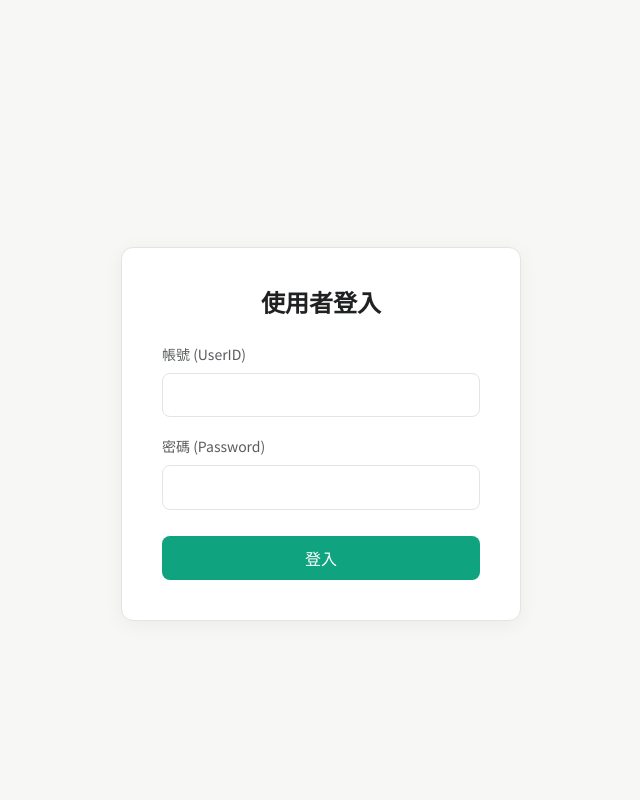
After one commit to YuTzu2003/FeedbackLoop-AI, a Flask app: page /login in a window 1280 px wide. The commit adds this page. Shown: the whole page, without its empty margins (319-959 px from the left). Run offline with Flask 3, Linux system fonts and the light colour scheme; parts of the project's set-up code (start-up, migrations or seed data) failed here and were passed over.

Commit message:
新增使用者權限登入 (#3)

```diff
--- a/app.py
+++ b/app.py
@@ -5,7 +5,7 @@ from uuid import uuid4
 from dotenv import load_dotenv
 import logging
 import sys
-from flask import Flask, jsonify, render_template, request
+from flask import Flask, jsonify, render_template, request, session, redirect, url_for
 from pipeline.retrieve_answer import answer_from_chunks, answer_from_history, retrieve_chunks
 from pipeline.load_url import ingest_web_url
 from pipeline.load_pdf import ingest_pdf
@@ -13,21 +13,24 @@ from services.config import load_settings
 from services.api import load_llm_settings, get_system_prompt
 from services.vectordb import RagServiceError, delete_document, weaviate_status
 from services.storage import (append_jsonl,delete_notebook_records,get_notebook,notebook_history,read_jsonl,save_feedback,save_upload,)
+from services.db import get_conn
+import os
 
 load_dotenv()
-
 settings = load_settings()
 llm_settings = load_llm_settings()
+
 app = Flask(__name__)
+
 BASE_DIR = Path(__file__).resolve().parent
+HISTORY_DIR = f"{BASE_DIR}/tasks/historys"
+Path(HISTORY_DIR).mkdir(parents=True, exist_ok=True)
 app.config["MAX_CONTENT_LENGTH"] = 20 * 1024 * 1024
-HISTORY_DIR = BASE_DIR / "tasks" / "historys"
-HISTORY_DIR.mkdir(parents=True, exist_ok=True)
-app.config["FEEDBACK_LOG"] = HISTORY_DIR / "feedbacks.jsonl"
-app.config["NOTEBOOK_LOG"] = HISTORY_DIR / "notebooks.jsonl"
-app.config["NOTEBOOK_HISTORY_LOG"] = HISTORY_DIR / "notebook_history.jsonl"
-app.config["UPLOAD_FOLDER"] = BASE_DIR / "uploads"
-app.config["PDF_CHUNK_REPORT_DIR"] = BASE_DIR / "tmp" / "pdf_chunks"
+app.config["FEEDBACK_LOG"] = f"{HISTORY_DIR}/feedbacks.jsonl"
+app.config["NOTEBOOK_LOG"] = f"{HISTORY_DIR}/notebooks.jsonl"
+app.config["NOTEBOOK_HISTORY_LOG"] = f"{HISTORY_DIR}/notebook_history.jsonl"
+app.config["UPLOAD_FOLDER"] = f"{BASE_DIR}/uploads"
+app.config["PDF_CHUNK_REPORT_DIR"] = f"{BASE_DIR}/tmp/pdf_chunks"
 feedback_log_lock = Lock()
 notebook_log_lock = Lock()
 notebook_history_log_lock = Lock()
@@ -36,6 +39,10 @@ logging.basicConfig(level=logging.INFO,format='%(asctime)s | %(levelname)s | %(m
 werkzeug_logger = logging.getLogger('werkzeug')
 werkzeug_logger.handlers = []
 werkzeug_logger.propagate = True
+app.secret_key = os.environ.get("SECRET_KEY") or os.urandom(32)
+
+from services.auth import auth_bp, login_required, admin_required
+app.register_blueprint(auth_bp)
 
 
 def current_notebook(notebook_id: str) -> dict | None:
@@ -43,32 +50,38 @@ def current_notebook(notebook_id: str) -> dict | None:
 
 
 @app.get("/")
+@login_required
 def index():
     return render_template("index.html", llm_model=llm_settings.model)
 
 
 @app.get("/feedback")
 @app.get("/feedbacks")
+@login_required
 def feedback_page():
     return render_template("feedback.html")
 
 
 @app.get("/connection")
+@admin_required
 def connection_page():
     return render_template("connection.html")
 
 
 @app.get("/api/feedbacks")
+@login_required
 def list_feedbacks():
     return jsonify(items=read_jsonl(app.config["FEEDBACK_LOG"], "feedback"))
 
 
 @app.get("/api/notebooks")
+@login_required
 def list_notebooks():
     return jsonify(items=read_jsonl(app.config["NOTEBOOK_LOG"], "notebook"))
 
 
 @app.get("/api/notebooks/<notebook_id>/history")
+@login_required
 def list_notebook_history(notebook_id: str):
     if not current_notebook(notebook_id):
         return jsonify(error="找不到此筆記本。"), 404
@@ -76,6 +89,7 @@ def list_notebook_history(notebook_id: str):
 
 
 @app.delete("/api/notebooks/<notebook_id>")
+@login_required
 def delete_notebook(notebook_id: str):
     notebook = current_notebook(notebook_id)
     if not notebook:
@@ -101,6 +115,7 @@ def delete_notebook(notebook_id: str):
 
 
 @app.get("/api/weaviate/status")
+@login_required
 def check_weaviate_status():
     try:
         return jsonify(weaviate_status(settings))
@@ -110,6 +125,7 @@ def check_weaviate_status():
 
 
 @app.post("/api/upload")
+@login_required
 def upload():
     file = request.files.get("file")
     if not file or not file.filename:
@@ -141,6 +157,7 @@ def upload():
 
 
 @app.post("/api/upload_url")
+@login_required
 def upload_url():
     url = (request.json or {}).get("url", "").strip()
     if not url:
@@ -155,6 +172,7 @@ def upload_url():
 
 
 @app.post("/api/ask")
+@login_required
 def ask():
     payload = request.json or {}
     question = payload.get("question", "").strip()
@@ -205,6 +223,7 @@ def ask():
 
 
 @app.post("/api/feedback")
+@login_required
 def feedback():
     try:
         save_feedback(app.config["FEEDBACK_LOG"], feedback_log_lock, request.json or {})
--- a/pyproject.toml
+++ b/pyproject.toml
@@ -10,6 +10,7 @@ dependencies = [
     "ipykernel>=7.3.0",
     "openai>=2.45.0",
     "pymupdf>=1.28.0",
+    "pyodbc>=5.3.0",
     "python-dotenv>=1.2.2",
     "requests>=2.32",
     "weaviate-client>=4.22.0",
--- /dev/null
+++ b/services/auth.py
@@ -0,0 +1,107 @@
+import logging
+from functools import wraps
+from flask import Blueprint, request, session, redirect, url_for, render_template, flash, jsonify
+from services.db import get_conn
+import os, json, datetime
+
+auth_bp = Blueprint('auth', __name__)
+
+def login_log(user_id, ip, success, reason=""):
+    log_dir = "tasks/cache"
+    os.makedirs(log_dir, exist_ok=True)
+
+    log_entry = {
+        "userid": user_id,
+        "ip": ip,
+        "login_time": datetime.datetime.now().strftime("%Y/%m/%d %H:%M:%S"),
+        "success": success,
+        "reason": reason
+    }
+
+    with open(f"{log_dir}/login_logs.json", "a", encoding="utf-8") as f:
+        f.write(json.dumps(log_entry, ensure_ascii=False) + "\n")
+
+
+# ---- 登入驗證 ----
+def login_required(f):
+    @wraps(f)
+    def decorated_function(*args, **kwargs):
+        from flask import current_app
+        if current_app.config.get("TESTING") or os.environ.get("BYPASS_LOGIN"):
+            if not session.get("id"):
+                session["id"] = "test-id"
+                session["userid"] = "test-user"
+                session["name"] = "Test User"
+                session["position"] = "Admin"
+            return f(*args, **kwargs)
+        if "id" not in session:
+            if (request.path.startswith('/api/') or
+                request.path.startswith('/dashboard/upload') or
+                request.path.startswith('/dashboard/delete') or
+                request.headers.get('X-Requested-With') == 'XMLHttpRequest' or
+                'application/json' in request.headers.get('Accept', '')):
+                return jsonify({"ok": False, "error": "請先登入系統"}), 401
+            return redirect(url_for("auth.login"))
+        return f(*args, **kwargs)
+    return decorated_function
+
+# ---- 管理員權限驗證 ----
+def admin_required(f):
+    @wraps(f)
+    def decorated_function(*args, **kwargs):
+        from flask import current_app
+        if current_app.config.get("TESTING") or os.environ.get("BYPASS_LOGIN"):
+            if not session.get("id"):
+                session["id"] = "test-id"
+                session["userid"] = "test-user"
+                session["name"] = "Test User"
+                session["position"] = "Admin"
+            return f(*args, **kwargs)
+
+        pos = session.get("position")
+        if not pos or str(pos).strip().lower() != "admin":
+            if (request.path.startswith('/api/') or
+                request.path.startswith('/dashboard/upload') or
+                request.path.startswith('/dashboard/delete') or
+                request.headers.get('X-Requested-With') == 'XMLHttpRequest' or
+                'application/json' in request.headers.get('Accept', '')):
+                return jsonify({"ok": False, "error": "權限不足，需要管理員權限"}), 403
+            flash("權限不足，無法存取此頁面", "danger")
+            return redirect(url_for("index"))
+        return f(*args, **kwargs)
+    return decorated_function
+
+
+@auth_bp.route("/login", methods=["GET", "POST"])
+def login():
+    if "id" in session:
+        return redirect(url_for("index"))
+    if request.method == "POST":
+        user_id = request.form["userid"]
+        password = request.form["password"]
+        conn = get_conn()
+        cursor = conn.cursor()
+        cursor.execute("SELECT [ID], [UserID], [Password], [Name], [Position], [Location] FROM [dbo].[Users] WHERE UserID = ? AND Password = ?", (user_id, password))
+        user = cursor.fetchone()
+
+        if user:
+            logging.info(f"使用者 {user_id} 登入成功")
+            login_log(user_id, request.remote_addr, True, "登入成功")
+            session["id"] = str(user.ID)
+            session["userid"] = user.UserID
+            session["name"] = user.Name
+            session["position"] = user.Position
+            session["location"] = user.Location
+            cursor.execute("UPDATE [dbo].[Users] SET Last_login = GETDATE() WHERE ID = ?", (user.ID,))
+            conn.commit()
+            conn.close()
+            return redirect("/")
+        conn.close()
+        login_log(user_id, request.remote_addr, False, "帳號或密碼錯誤")
+        return render_template("login.html", error="帳號或密碼錯誤")
+    return render_template("login.html")
+
+@auth_bp.route("/logout")
+def logout():
+    session.clear()
+    return redirect("/")
--- /dev/null
+++ b/static/css/login.css
@@ -0,0 +1,54 @@
+body {
+    background-color: var(--paper);
+    display: flex;
+    align-items: center;
+    justify-content: center;
+    min-height: 100vh;
+}
+.login-card {
+    background: #ffffff;
+    border: 1px solid var(--line);
+    border-radius: 12px;
+    padding: 40px;
+    width: 100%;
+    max-width: 400px;
+    box-shadow: 0 4px 20px rgba(0,0,0,0.05);
+}
+.login-card h2 {
+    font-size: 24px;
+    font-weight: 600;
+    margin-bottom: 24px;
+    color: var(--ink);
+    text-align: center;
+}
+.form-control {
+    border: 1px solid var(--line);
+    border-radius: 8px;
+    padding: 10px 14px;
+    font-size: 15px;
+}
+.form-control:focus {
+    border-color: var(--mint);
+    box-shadow: 0 0 0 0.2rem rgba(32, 178, 170, 0.25);
+}
+.btn-login {
+    background-color: var(--green);
+    color: white;
+    font-weight: 500;
+    border: none;
+    border-radius: 8px;
+    padding: 10px;
+    width: 100%;
+    margin-top: 10px;
+    transition: all 0.2s;
+}
+.btn-login:hover {
+    background-color: #408d61;
+    color: white;
+}
+.error-msg {
+    color: var(--red);
+    font-size: 14px;
+    text-align: center;
+    margin-bottom: 15px;
+}
--- /dev/null
+++ b/templates/login.html
@@ -0,0 +1,33 @@
+<!doctype html>
+<html lang="zh-Hant">
+<head>
+    <meta charset="utf-8">
+    <meta name="viewport" content="width=device-width, initial-scale=1">
+    <title>登入 - FeedbackLoop AI</title>
+    <link rel="preconnect" href="https://fonts.googleapis.com">
+    <link rel="preconnect" href="https://fonts.gstatic.com" crossorigin>
+    <link href="https://fonts.googleapis.com/css2?family=DM+Mono:wght@400;500&family=Noto+Sans+TC:wght@400;500;600;700&display=swap" rel="stylesheet">
+    <link href="https://cdn.jsdelivr.net/npm/bootstrap@5.3.8/dist/css/bootstrap.min.css" rel="stylesheet">
+    <link rel="stylesheet" href="{{ url_for('static', filename='css/style.css') }}">
+    <link rel="stylesheet" href="{{ url_for('static', filename='css/login.css') }}">
+</head>
+<body>
+    <div class="login-card">
+        <h2>使用者登入</h2>
+        {% if error %}
+        <div class="error-msg">{{ error }}</div>
+        {% endif %}
+        <form method="POST" action="/login">
+            <div class="mb-3">
+                <label for="username" class="form-label text-muted" style="font-size: 14px;">帳號 (UserID)</label>
+                <input type="text" class="form-control" id="username" name="userid" required>
+            </div>
+            <div class="mb-3">
+                <label for="password" class="form-label text-muted" style="font-size: 14px;">密碼 (Password)</label>
+                <input type="password" class="form-control" id="password" name="password" required>
+            </div>
+            <button type="submit" class="btn btn-login">登入</button>
+        </form>
+    </div>
+</body>
+</html>
```
Also changed, not shown: services/db.py (added, +12 -0 lines), services/storage.py (+20 -14 lines), templates/base.html (+8 -0 lines), 2 other files.
